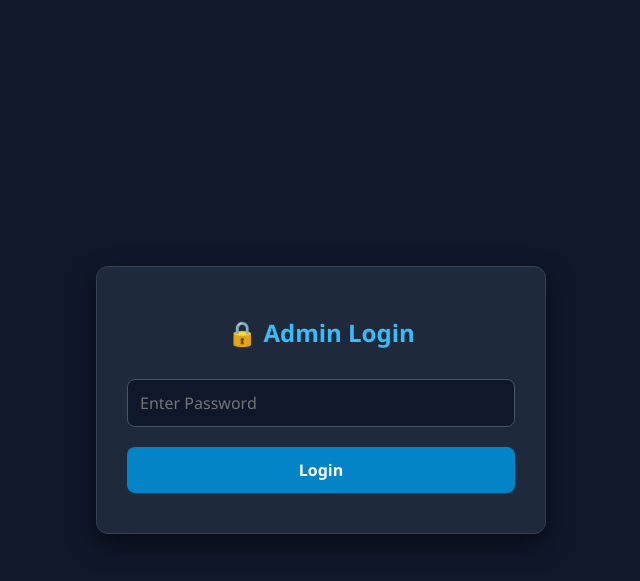
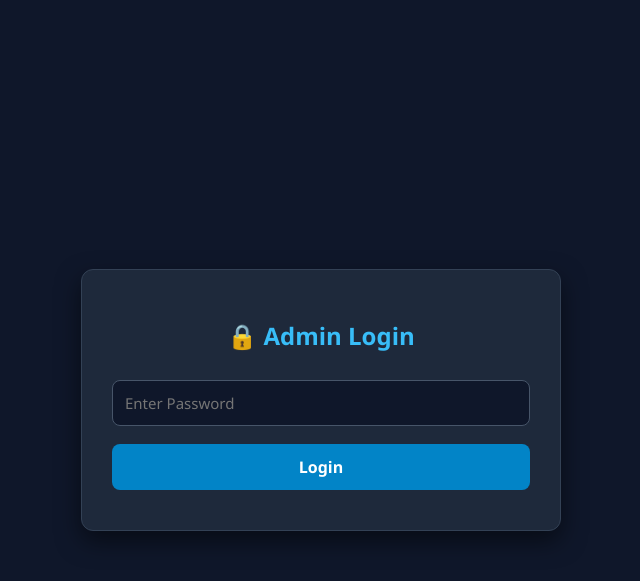
Before and after one commit to tonirshaik/gmail-otp-dashboard, a Flask app: page / in a window 1280 px wide. Shown: the top 581 px of the page, without its empty margins (319-959 px from the left). Run offline with Flask 3, Linux system fonts and the light colour scheme.

Commit message:
Update index.html

```diff
--- a/templates/index.html
+++ b/templates/index.html
@@ -7,14 +7,15 @@
     <style>
         * { box-sizing: border-box; font-family: 'Segoe UI', Tahoma, Geneva, Verdana, sans-serif; }
         body { background-color: #0f172a; color: #f8fafc; display: flex; justify-content: center; align-items: center; min-height: 100vh; margin: 0; padding: 20px; }
-        .card { background: #1e293b; padding: 30px; border-radius: 12px; box-shadow: 0 10px 25px rgba(0,0,0,0.5); width: 100%; max-width: 450px; border: 1px solid #334155; }
+        .card { background: #1e293b; padding: 30px; border-radius: 12px; box-shadow: 0 10px 25px rgba(0,0,0,0.5); width: 100%; max-width: 480px; border: 1px solid #334155; }
         h2 { text-align: center; color: #38bdf8; margin-bottom: 20px; }
-        input { width: 100%; padding: 12px; margin: 10px 0; border-radius: 8px; border: 1px solid #475569; background: #0f172a; color: #fff; font-size: 16px; outline: none; }
+        input { width: 100%; padding: 12px; margin: 8px 0; border-radius: 8px; border: 1px solid #475569; background: #0f172a; color: #fff; font-size: 15px; outline: none; }
         input:focus { border-color: #38bdf8; }
         button { width: 100%; padding: 12px; background: #0284c7; color: white; border: none; border-radius: 8px; font-size: 16px; font-weight: bold; cursor: pointer; transition: 0.3s; margin-top: 10px; }
         button:hover { background: #0369a1; }
         .hidden { display: none; }
         .alert { color: #f87171; text-align: center; margin-top: 10px; font-size: 14px; }
+        .add-box { background: #0f172a; padding: 15px; border-radius: 8px; margin-bottom: 20px; border: 1px solid #334155; }
         .otp-box { background: #0f172a; padding: 15px; border-radius: 8px; margin-top: 10px; border-left: 4px solid #38bdf8; }
         .otp-code { font-size: 22px; font-weight: bold; color: #4ade80; letter-spacing: 2px; }
         .logout-btn { background: #dc2626; margin-top: 15px; }
@@ -23,6 +24,7 @@
 </head>
 <body>
 
+    <!-- Login UI -->
     <div id="login-section" class="card">
         <h2>🔒 Admin Login</h2>
         <input type="password" id="password" placeholder="Enter Password">
@@ -30,10 +32,21 @@
         <div id="login-error" class="alert"></div>
     </div>
 
+    <!-- Dashboard UI -->
     <div id="dashboard-section" class="card hidden">
         <h2>📥 Gmail OTP Dashboard</h2>
+
+        <!-- Add Gmail Form -->
+        <div class="add-box">
+            <h3 style="margin: 0 0 10px 0; color:#38bdf8; font-size:15px;">➕ Add Gmail Account</h3>
+            <input type="email" id="new-email" placeholder="Gmail Address">
+            <input type="password" id="new-app-pass" placeholder="16-digit App Password">
+            <button onclick="addAccount()" style="background:#10b981;">Save Account</button>
+            <div id="add-msg" style="font-size:13px; margin-top:8px; text-align:center;"></div>
+        </div>
+
         <button onclick="fetchOTPs()">🔄 Refresh OTPs</button>
-        <div id="otp-list" style="margin-top: 20px;"></div>
+        <div id="otp-list" style="margin-top: 15px;"></div>
         <button class="logout-btn" onclick="handleLogout()">Logout</button>
     </div>
 
@@ -68,6 +81,44 @@
             document.getElementById('login-section').classList.add('hidden');
             document.getElementById('dashboard-section').classList.remove('hidden');
             fetchOTPs();
+        }
+
+        async function addAccount() {
+            const email = document.getElementById('new-email').value;
+            const password = document.getElementById('new-app-pass').value;
+            const msgDiv = document.getElementById('add-msg');
+
+            if (!email || !password) {
+                msgDiv.style.color = '#f87171';
+                msgDiv.innerText = 'Email এবং App Password দুটিই দিন!';
+                return;
+            }
+
+            try {
+                const res = await fetch('/api/add-account', {
+                    method: 'POST',
+                    headers: {
+                        'Content-Type': 'application/json',
+                        'X-Master-Password': savedPassword
+                    },
+                    body: JSON.stringify({ email, password })
+                });
+
+                const data = await res.json();
+                if (res.ok) {
+                    msgDiv.style.color = '#4ade80';
+                    msgDiv.innerText = data.message;
+                    document.getElementById('new-email').value = '';
+                    document.getElementById('new-app-pass').value = '';
+                    fetchOTPs();
+                } else {
+                    msgDiv.style.color = '#f87171';
+                    msgDiv.innerText = data.error || 'যোগ করা যায়নি!';
+                }
+            } catch (err) {
+                msgDiv.style.color = '#f87171';
+                msgDiv.innerText = 'সার্ভার সমস্যা!';
+            }
         }
 
         async function fetchOTPs() {
```
